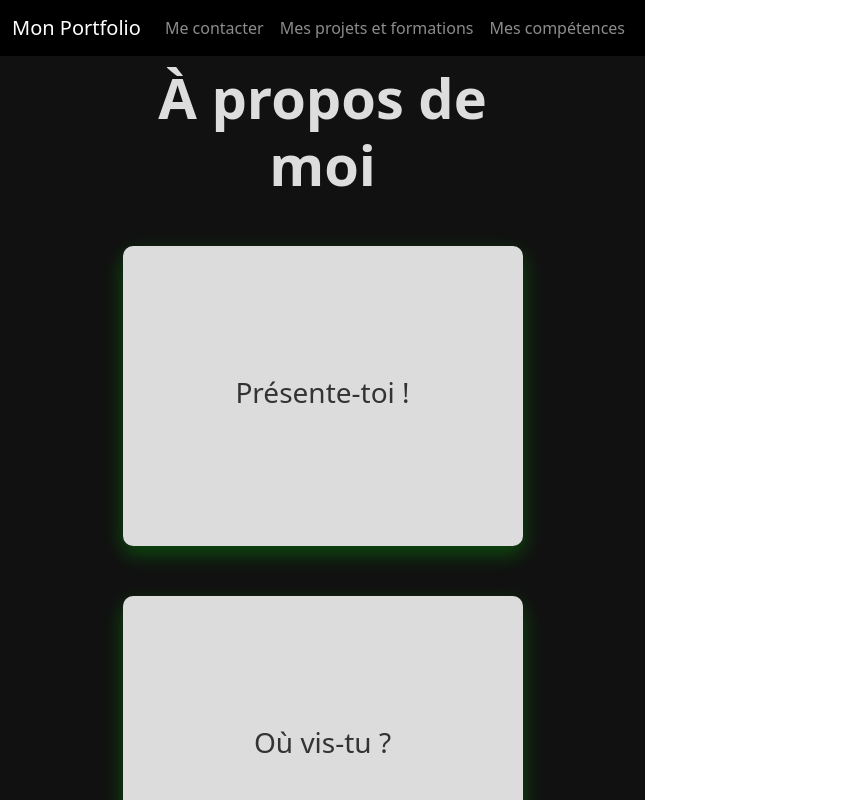
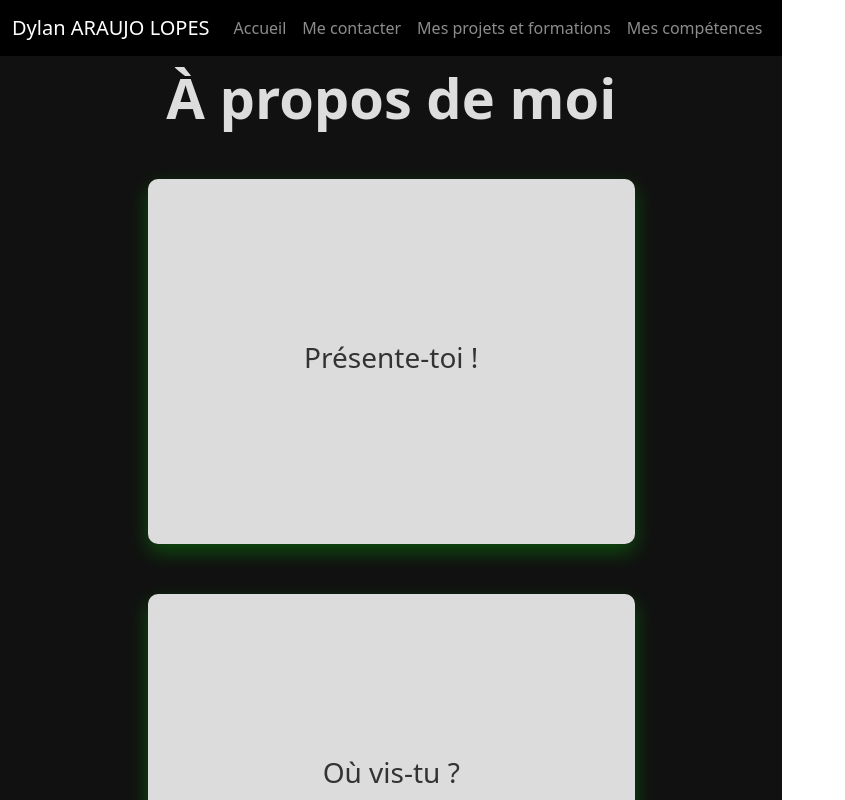
Before and after one commit to Jokanami/React_portfolio, a React (Vite) app in the folder portfolio/: page / in a window 1280 px wide. Shown: the top 800 px of the page, without its empty margins (0-845 px from the left). Built offline with nearby package versions, Linux system fonts and the light colour scheme.

Commit message:
changement_header
Modification du header :
Ajout du nom et d'un lien explicite vers la page d'accueil

```diff
--- a/portfolio/src/PageLayout/PageLayout.tsx
+++ b/portfolio/src/PageLayout/PageLayout.tsx
@@ -8,10 +8,11 @@ const PageLayout = () => {
         <>
             <Navbar bg={"black"} variant={"dark"} expand="lg">
                 <Container>
-                    <Navbar.Brand as={Link} to="/">Mon Portfolio</Navbar.Brand>
+                    <Navbar.Brand>Dylan ARAUJO LOPES</Navbar.Brand>
                     <Navbar.Toggle aria-controls="basic-navbar-nav" />
                     <Navbar.Collapse id="basic-navbar-nav">
                         <Nav className={"ms-auto"}>
+                            <Nav.Link as={Link} to="/">Accueil</Nav.Link>
                             <Nav.Link as={Link} to="/contacts">Me contacter</Nav.Link>
                             <Nav.Link as={Link} to="/projects">Mes projets et formations</Nav.Link>
                             <Nav.Link as={Link} to="/skills">Mes compétences</Nav.Link>
```
